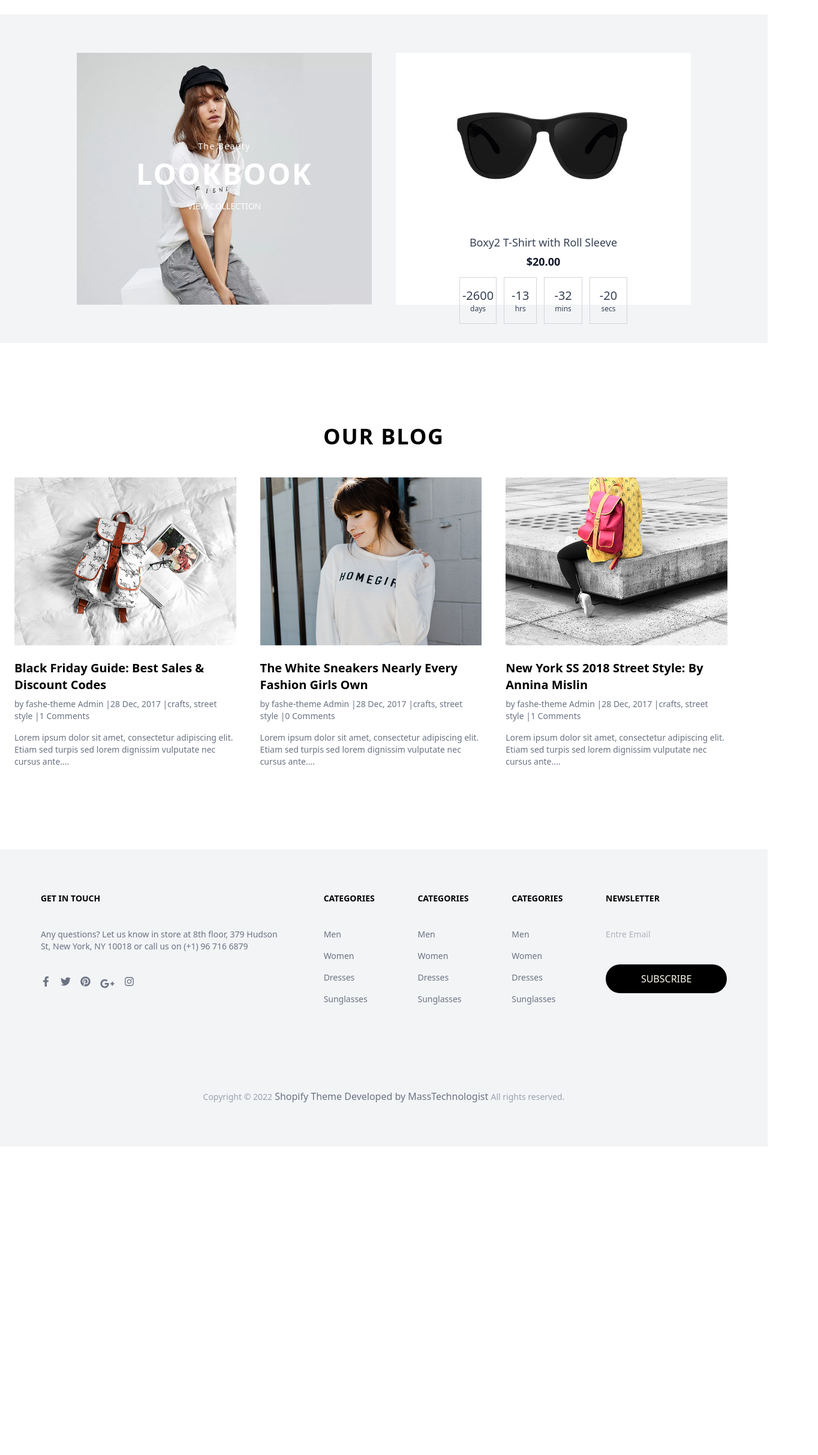
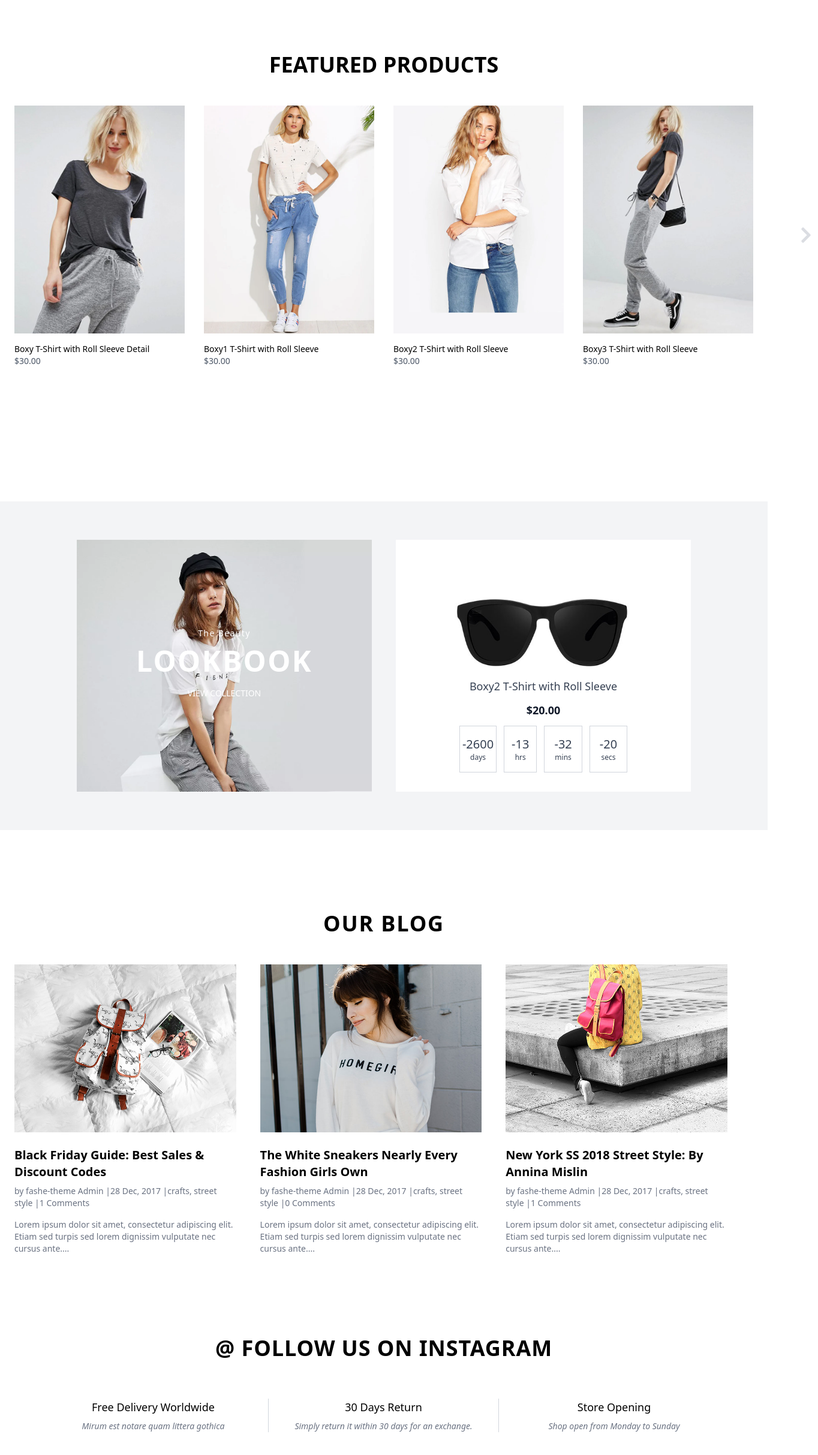
Before and after one commit to AstaAT1/Mohamed_Mobariki_Final_Project_React, a React (Vite) app: page /home in a window 1280 px wide. Shown: the part 1610-4036 px from the top of the page at 60% size, 1364 px wide, since content can reach past the window. Before the commit the page ends 3522 px from the top, so only its background shows below. Built offline with nearby package versions, Linux system fonts and the light colour scheme.

Commit message:
finish media section

```diff
--- a/src/components/carousel2.jsx
+++ b/src/components/carousel2.jsx
@@ -0,0 +1,119 @@
+import React, { useState, useContext } from "react";
+import image from "../constant/image";
+import { FaChevronLeft, FaChevronRight } from "../constant/icons";
+import { CartContext } from "../context/cartContext";
+
+export default function FeaturedProductsCarousel() {
+  const { addToCart } = useContext(CartContext);
+
+  const [current, setCurrent] = useState(0);
+
+  // نفس products ديال Shop
+  const products = Array.from({ length: 8 }, (_, i) => ({
+    id: i + 1,
+    title:
+      i === 0
+        ? "Boxy T-Shirt with Roll Sleeve Detail"
+        : `Boxy${i} T-Shirt with Roll Sleeve`,
+    img: image[`p${i + 1}`],
+    sale: i + 1 === 5,
+    oldPrice: i + 1 === 5 ? "$30.00" : null,
+    price: i + 1 === 5 ? "$20.00" : "$30.00",
+  }));
+
+  // تقسيم 4-4 بلا useMemo
+  const pages = [];
+  for (let i = 0; i < products.length; i += 4) {
+    pages.push(products.slice(i, i + 4));
+  }
+
+  const next = () =>
+    setCurrent(current === pages.length - 1 ? 0 : current + 1);
+
+  const prev = () =>
+    setCurrent(current === 0 ? pages.length - 1 : current - 1);
+
+  return (
+    <div className="bg-white py-16">
+      <div className="max-w-7xl mx-auto px-6">
+        <h2 className="text-center text-4xl font-bold mb-12">
+          FEATURED PRODUCTS
+        </h2>
+
+        <div className="relative">
+
+          {/* slides */}
+          {pages.map((group, index) => (
+            <div
+              key={index}
+              className={` ${
+                index === current ? "opacity-100" : "opacity-0 absolute inset-0"
+              }`}
+            >
+              <div className="grid grid-cols-1 sm:grid-cols-2 lg:grid-cols-4 gap-8">
+                {group.map((p) => (
+                  <div key={p.id}>
+                    <div className="relative bg-gray-100 overflow-hidden group">
+                      {p.sale && (
+                        <span className="absolute top-3 left-3 bg-red-500 text-white text-xs px-3 py-1 rounded-full z-10">
+                          Sale
+                        </span>
+                      )}
+
+                      <img
+                        src={p.img}
+                        alt=""
+                        className="w-full h-[380px] object-cover"
+                      />
+
+                      <div className="absolute inset-0 bg-black/25 opacity-0 group-hover:opacity-100 transition" />
+
+                      <button
+                        onClick={addToCart}
+                        className="absolute left-1/2 -translate-x-1/2 bottom-9
+                                   bg-black text-white rounded-full py-2 w-[180px]
+                                   opacity-0 group-hover:opacity-100 transition"
+                      >
+                        ADD TO CART
+                      </button>
+                    </div>
+
+                    <h3 className="mt-4 text-sm font-medium">{p.title}</h3>
+
+                    <p className="text-sm text-gray-600">
+                      {p.sale ? (
+                        <>
+                          <span className="line-through mr-2">
+                            {p.oldPrice}
+                          </span>
+                          <span className="text-red-500">{p.price}</span>
+                        </>
+                      ) : (
+                        p.price
+                      )}
+                    </p>
+                  </div>
+                ))}
+              </div>
+            </div>
+          ))}
+
+          {/* arrows */}
+          <button
+            onClick={prev}
+            className="relative right-25 bottom-70  text-3xl text-gray-400 opacity-35  w-10 h-10 rounded-full flex items-center justify-center"
+          >
+            <FaChevronLeft />
+          </button>
+
+          <button
+            onClick={next}
+            className="relative left-325 bottom-70   text-3xl text-gray-400 opacity-35  w-10 h-10 rounded-full flex items-center justify-center"
+          >
+            <FaChevronRight />
+          </button>
+        </div>
+      </div>
+    </div>
+  )
+}
--- a/src/pages/Home.jsx
+++ b/src/pages/Home.jsx
@@ -8,6 +8,7 @@ import {IoIosArrowForward , IoIosArrowBack } from "../constant/icons"
 import { useContext } from 'react';
 import { CartContext } from '../context/cartContext';
 import CarouselHome from '../components/carousel1';
+import CarouselHome2 from '../components/carousel2';
 
 
 
@@ -64,6 +65,8 @@ const { addToCart } = useContext(CartContext);
   </div>
 </div>
 
+<CarouselHome2/>
+
 {/* model section */}
 
 <div className="bg-gray-100 py-16 px-10 lg:px-32">
@@ -94,13 +97,13 @@ const { addToCart } = useContext(CartContext);
         className=" h-100  hover:scale-130 transition duration-500"
       />
 
-      <h3 className="text-gray-700 text-lg absolute top-500">
+      <h3 className="text-gray-700 text-lg absolute top-685">
         Boxy2 T-Shirt with Roll Sleeve
       </h3>
 
-      <p className="text-gray-900 font-semibold text-lg absolute top-508  mb-6">$20.00</p>
+      <p className="text-gray-900 font-semibold text-lg absolute top-695  mb-6">$20.00</p>
 
-   <div className="flex gap-3 absolute top-518">
+   <div className="flex gap-3 absolute top-705">
 
   <div className="border p-1 border-gray-300  flex justify-center items-center flex-col text-sm text-gray-700">
     <p className="text-xl">-2600</p>
@@ -128,6 +131,46 @@ const { addToCart } = useContext(CartContext);
 </div>
 {/* Blog Section */}
 <BlogSection/>
+ <section className="bg-white  px-6">
+      <div className="max-w-6xl mx-auto">
+
+        <h2 className="text-3xl md:text-4xl font-semibold text-center mb-16 tracking-wide">
+          @ FOLLOW US ON INSTAGRAM
+        </h2>
+
+        <div className="grid md:grid-cols-3 text-center">
+
+          <div className="px-6 md:border-r border-gray-300">
+            <h3 className="text-lg font-medium mb-2">
+              Free Delivery Worldwide
+            </h3>
+            <p className="text-sm text-gray-500 italic">
+              Mirum est notare quam littera gothica
+            </p>
+          </div>
+
+          <div className="px-6 md:border-r border-gray-300 mt-10 md:mt-0">
+            <h3 className="text-lg font-medium mb-2">
+              30 Days Return
+            </h3>
+            <p className="text-sm text-gray-500 italic">
+              Simply return it within 30 days for an exchange.
+            </p>
+          </div>
+
+          <div className="px-6 mt-10 md:mt-0">
+            <h3 className="text-lg font-medium mb-2">
+              Store Opening
+            </h3>
+            <p className="text-sm text-gray-500 italic">
+              Shop open from Monday to Sunday
+            </p>
+          </div>
+
+        </div>
+
+      </div>
+    </section>
 
 
 
```
